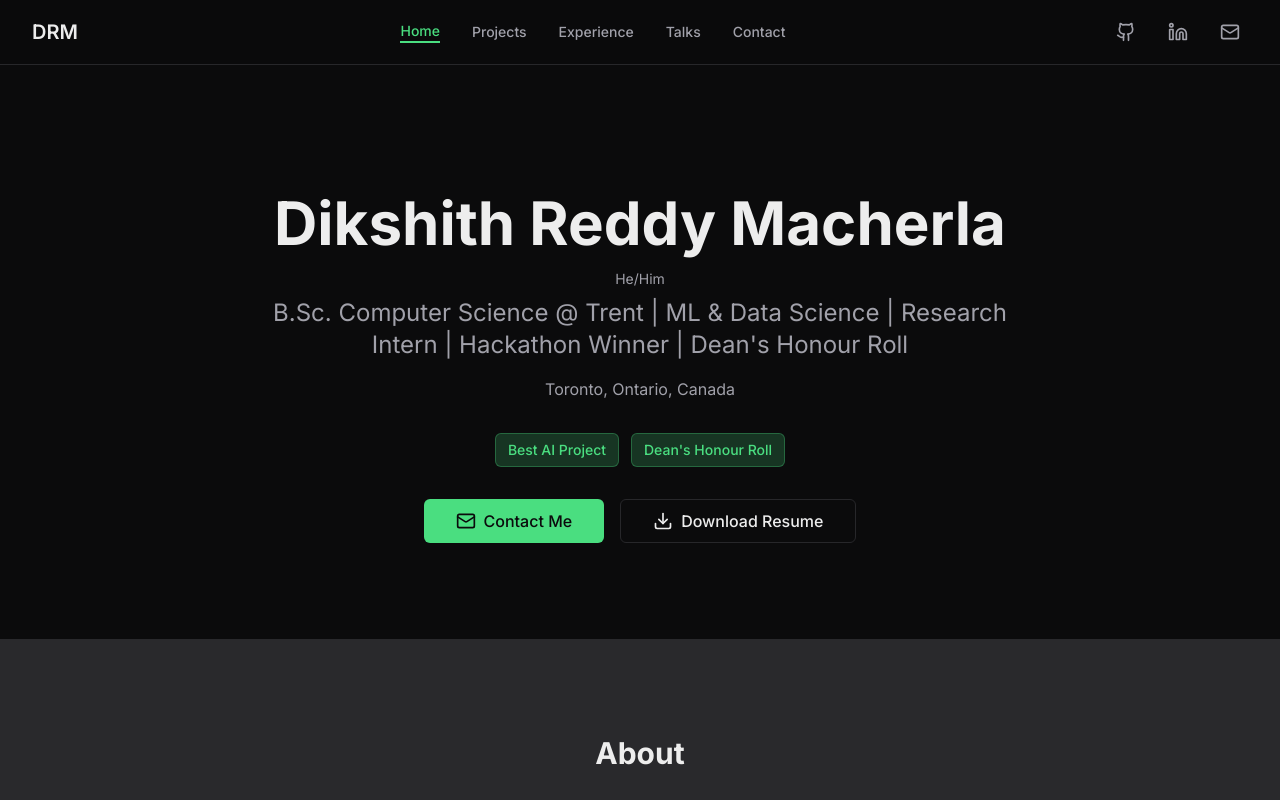
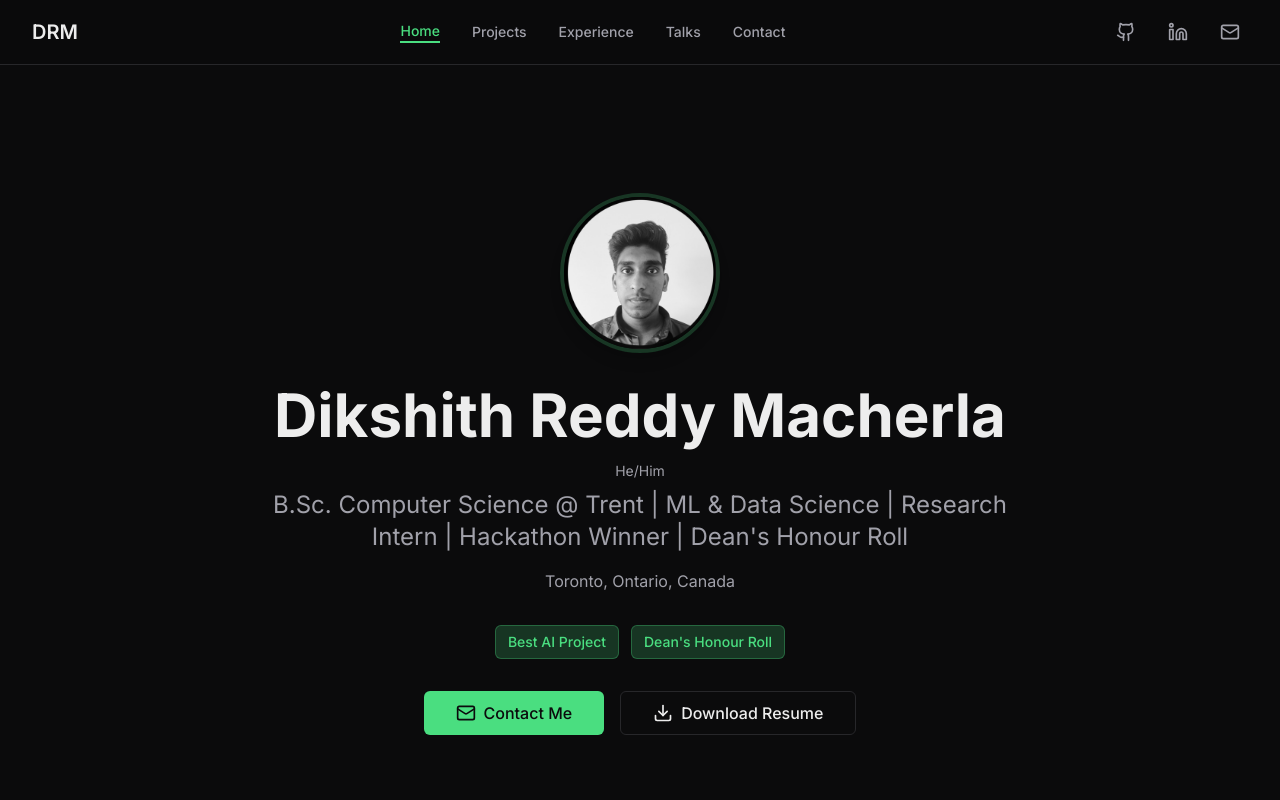
Before and after one commit to dikshithreddym/PortfolioWebsite, a Next.js app: page / in a window 1280 px wide. Shown: the top 800 px of the page. Built offline with nearby package versions, Linux system fonts and the light colour scheme.

Commit message:
Added Profile Image

```diff
--- a/app/page.tsx
+++ b/app/page.tsx
@@ -23,6 +23,15 @@ export default function HomePage() {
        <Section className="pt-24 pb-16 md:pt-32 md:pb-24">
          <div className="max-w-4xl mx-auto text-center">
            <div className="mb-8">
+             {/* Profile Image */}
+             <div className="mb-8">
+               <img
+                 src="/profile.jpeg"
+                 alt="Dikshith Reddy Macherla"
+                 className="w-32 h-32 md:w-40 md:h-40 rounded-full mx-auto object-cover border-4 border-accent/20 shadow-lg"
+               />
+             </div>
+
              <h1 className="text-4xl md:text-6xl font-bold text-foreground mb-4">
                Dikshith Reddy Macherla
              </h1>
```
Also changed, not shown: components/profile.jpeg (added), public/profile.jpeg (added). Lines whose indentation alone changed are shown as unchanged.
